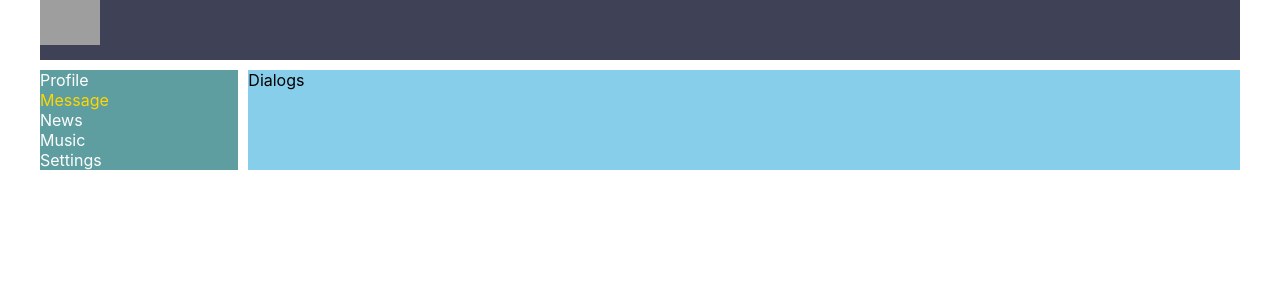
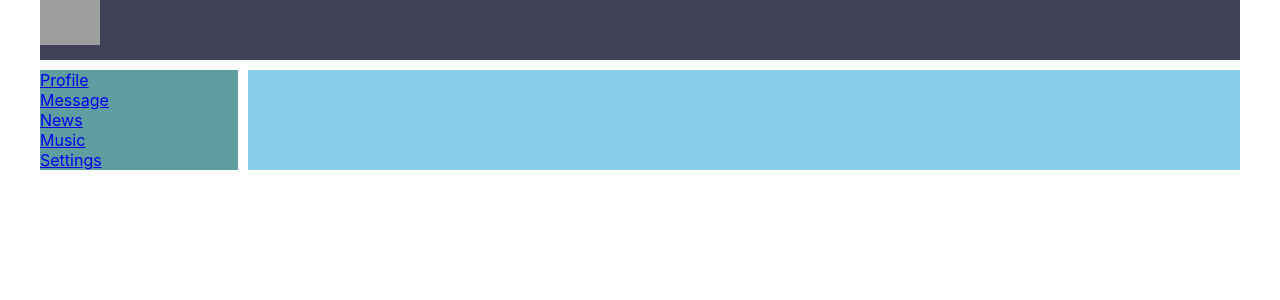
Before and after one commit to lexaltd/reect-kabzda-1, a React (Create React App) app: page / in a window 1280 px wide. Shown: the top 300 px of the page. Built offline with nearby package versions, Linux system fonts and the light colour scheme; grey boxes are pictures that could not be loaded.

Commit message:
Урок 19

```diff
--- a/package.json
+++ b/package.json
@@ -8,6 +8,7 @@
     "@testing-library/user-event": "^7.2.1",
     "react": "^16.13.1",
     "react-dom": "^16.13.1",
+    "react-router-dom": "^5.1.2",
     "react-scripts": "3.4.1"
   },
   "scripts": {
--- a/src/App.js
+++ b/src/App.js
@@ -7,17 +7,20 @@ import Header from './componets/Header/Header';
 import Navbar from './componets/Navbar/Navbar';
 import Profile from './componets/Profile/Profile';
 import Dialogs from "./componets/Dialogs/Dialogs";
+import {BrowserRouter, Route} from "react-router-dom";
 
 const App = () => {
 	return (
-		<div className='app-wrapper'>
-			<Header/>
-			<Navbar/>
-			{/*<Profile />*/}
-			<div className='app-wrapper-content'>
-				<Dialogs/>
+		<BrowserRouter>
+			<div className='app-wrapper'>
+				<Header/>
+				<Navbar/>
+				<div className='app-wrapper-content'>
+					<Route path='/profile' component={Dialogs}/>
+					<Route path='/dialogs' component={Profile}/>
+				</div>
 			</div>
-		</div>
+		</BrowserRouter>
 	);
 };
 
--- a/src/componets/Navbar/Navbar.jsx
+++ b/src/componets/Navbar/Navbar.jsx
@@ -5,22 +5,22 @@ const Navbar = () => {
   return (
     <nav className = {s.nav}>
       <div className={s.item}>
-        <a>Profile</a>
+        <a href="/profile"> Profile</a>
       </div>
       <div className={`${s.item} ${s.active}`}>
-        <a>Message</a>
+        <a href="/dialogs">Message</a>
       </div>
       <div className={s.item}>
-        <a>News</a>
+        <a href="/news">News</a>
       </div>
       <div className={s.item}>
-        <a>Music</a>
+        <a href="/music">Music</a>
       </div>
       <div className={s.item}>
-        <a>Settings</a>
+        <a href="/settings">Settings</a>
       </div>
     </nav>
   );
-}
+};
 
 export default Navbar;
```
Also changed, not shown: 1 other file (tests, documents, lock files or other folders).
